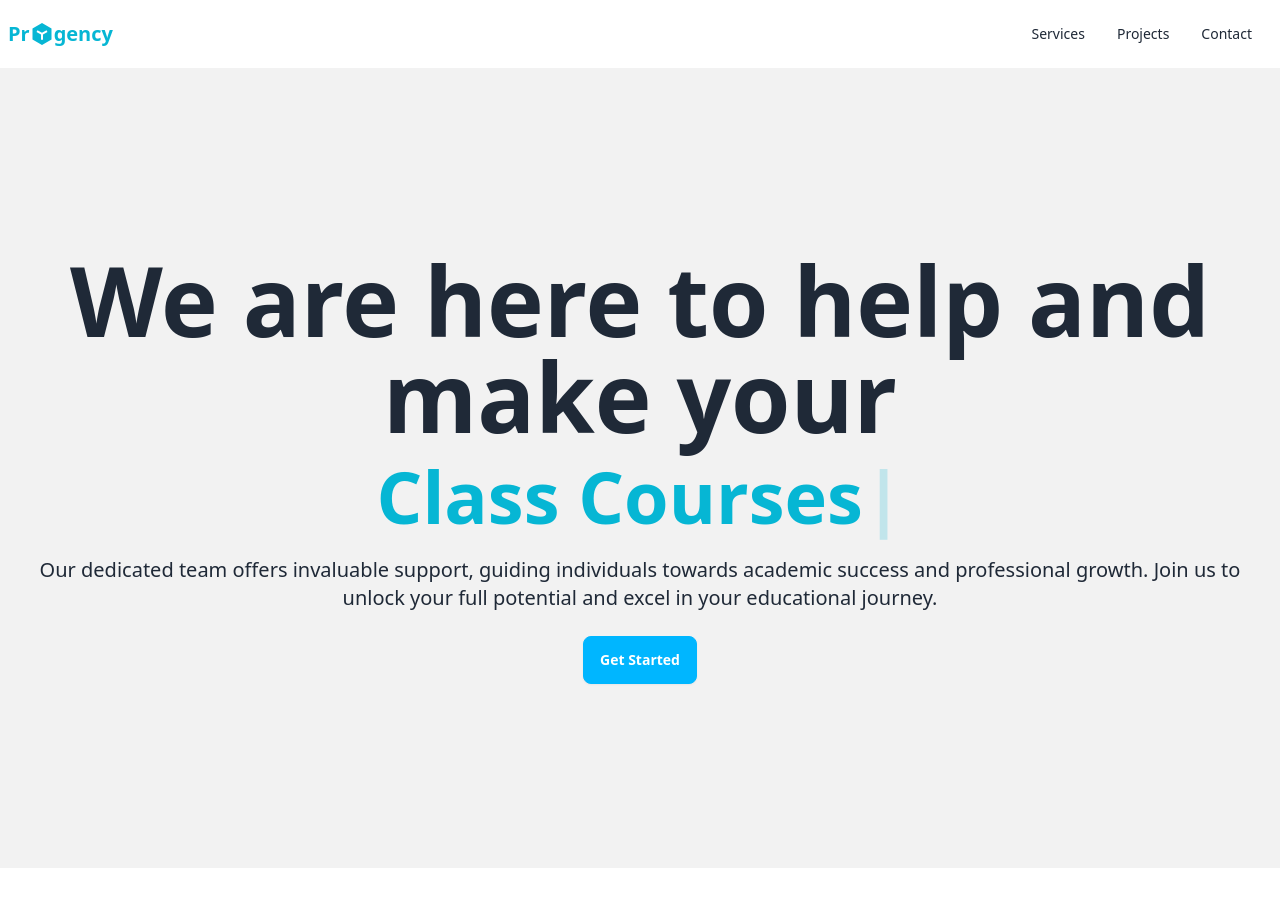
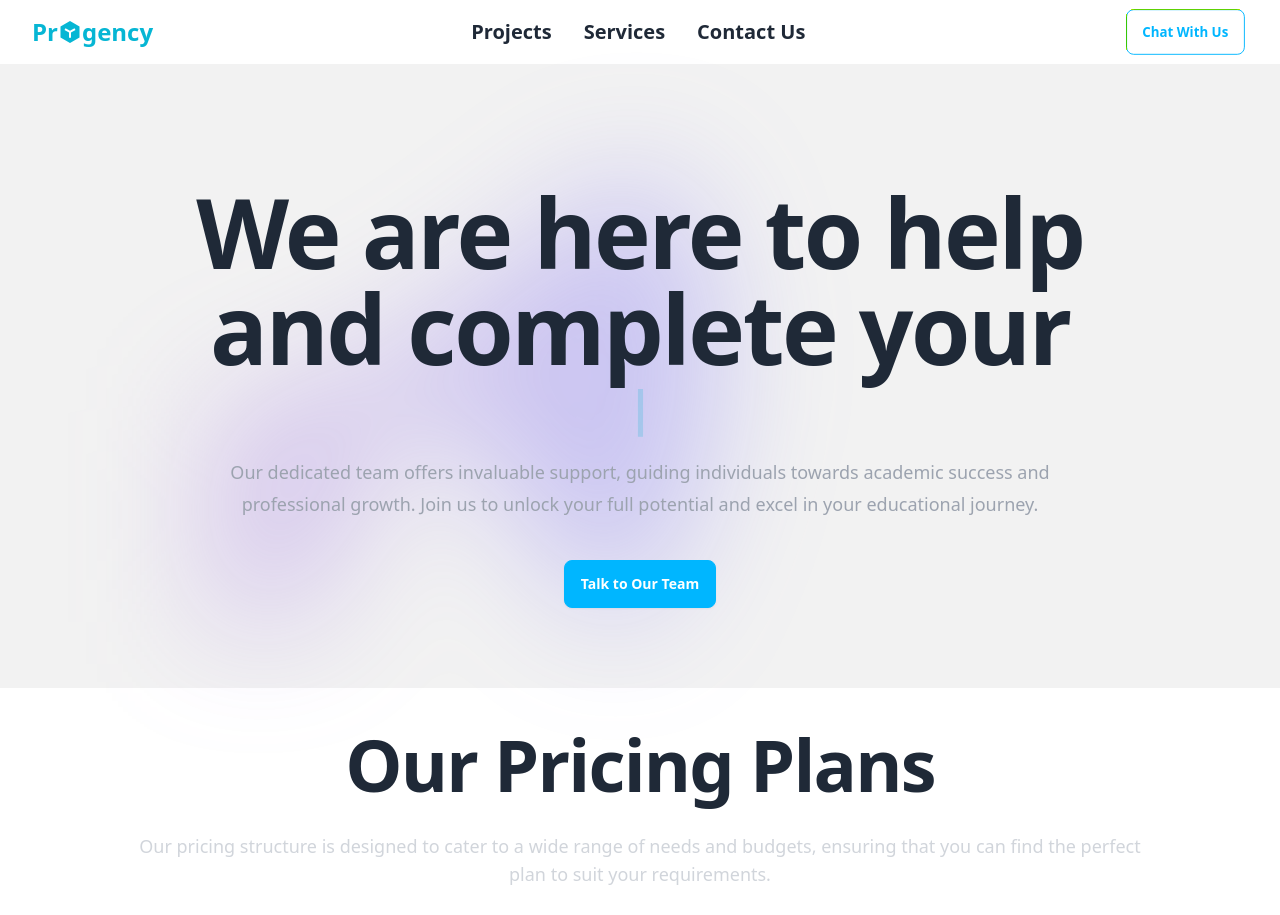
Before and after one commit to Avi2492/progency, a React (Vite) app in the folder client/: page / in a window 1280 px wide. Shown: the top 915 px of the page. Built offline with nearby package versions, Linux system fonts and the light colour scheme.

Commit message:
Navbar changed and Counting tab added

```diff
--- a/client/src/components/footer/Footer.jsx
+++ b/client/src/components/footer/Footer.jsx
@@ -5,7 +5,7 @@ import Logo from "../logo/Logo";
 
 const Footer = () => {
   return (
-    <footer className="flex footer items-center p-4 text-neutral-content justify-between bg-base-200">
+    <footer className="flex footer items-center p-4 text-neutral-content justify-between bg-base-100">
       <span className="text-2xl">
         <Logo />
       </span>
--- a/client/src/components/header/Navbar.jsx
+++ b/client/src/components/header/Navbar.jsx
@@ -1,28 +1,90 @@
 import React from "react";
 import Logo from "../logo/Logo";
 import { Link } from "react-router-dom";
+import { RiMenuLine, RiCloseLine } from "@remixicon/react";
+
+const menuItems = [
+  {
+    name: "Projects",
+    to: "/",
+  },
+  {
+    name: "Services",
+    to: "/",
+  },
+  {
+    name: "Contact Us",
+    to: "/",
+  },
+];
 
 const Navbar = () => {
+  const [isMenuOpen, setIsMenuOpen] = React.useState(false);
+
+  const toggleMenu = () => {
+    setIsMenuOpen(!isMenuOpen);
+  };
   return (
-    <div className="navbar bg-base-100">
-      <div className="flex-1">
-        <Link className="text-xl">
-          <Logo />
-        </Link>
+    <div className="mx-auto flex max-w-7xl items-center justify-between px-4 py-2 sm:px-6 lg:px-8 pb-2">
+      <div className="inline-flex items-center space-x-2 text-2xl cursor-pointer">
+        <Logo />
       </div>
-      <div className="flex-none">
-        <ul className="menu menu-horizontal px-1">
-          <li>
-            <Link to={"/"}>Services</Link>
-          </li>
-          <li>
-            <Link to={"/"}>Projects</Link>
-          </li>
-          <li>
-            <Link to={"/"}>Contact</Link>
-          </li>
+      <div className="hidden lg:block">
+        <ul className="inline-flex space-x-8 ">
+          {menuItems.map((item) => (
+            <li key={item.name}>
+              <Link to={item.to} className="text-xl font-bold cursor-pointer">
+                {item.name}
+              </Link>
+            </li>
+          ))}
         </ul>
       </div>
+      <div className="hidden lg:block">
+        <button className="btn btn-outline btn-info">Chat With Us</button>
+      </div>
+      <div className="lg:hidden">
+        <RiMenuLine onClick={toggleMenu} className="h-6 w-6 cursor-pointer" />
+      </div>
+      {isMenuOpen && (
+        <div className="absolute inset-x-0 top-0 z-50 origin-top-right transform p-2 transition lg:hidden">
+          <div className="divide-y-2 divide-gray-50 rounded-lg bg-base-100 shadow-lg ring-1 ring-black ring-opacity-5">
+            <div className="px-5 pb-6 pt-5">
+              <div className="flex items-center justify-between">
+                <div className="inline-flex items-center space-x-2 text-2xl cursor-pointer">
+                  <Logo />
+                </div>
+                <div className="-mr-2">
+                  <button
+                    type="button"
+                    onClick={toggleMenu}
+                    className="btn btn-outline"
+                  >
+                    <span className="sr-only">Close menu</span>
+                    <RiCloseLine className="h-6 w-6" aria-hidden="true" />
+                  </button>
+                </div>
+              </div>
+              <div className="mt-6 mb-6">
+                <nav className="grid gap-y-4">
+                  {menuItems.map((item) => (
+                    <Link
+                      key={item.name}
+                      to={item.to}
+                      className="-m-3 flex items-center rounded-md p-3 text-sm font-semibold hover:bg-base-200"
+                    >
+                      <span className="ml-3 text-base font-medium text-gray-400 cursor-pointer">
+                        {item.name}
+                      </span>
+                    </Link>
+                  ))}
+                </nav>
+              </div>
+              <button className="btn btn-outline btn-info">Chat With Us</button>
+            </div>
+          </div>
+        </div>
+      )}
     </div>
   );
 };
--- a/client/src/layouts/main/Main.jsx
+++ b/client/src/layouts/main/Main.jsx
@@ -4,12 +4,14 @@ import Hero from "../../pages/hero/Hero";
 import Feature from "../../pages/feature/Feature";
 import Contact from "../../pages/contact/Contact";
 import PricePlans from "../../pages/pricing/PricePlans";
+import Testimonial from "../../pages/testimonails/Testimonial";
 const Main = () => {
   return (
     <>
       <Hero />
       <PricePlans />
       <Feature />
+      <Testimonial />
       <Contact />
     </>
   );
--- a/client/src/pages/contact/Contact.jsx
+++ b/client/src/pages/contact/Contact.jsx
@@ -4,7 +4,7 @@ import { RiWhatsappLine } from "@remixicon/react";
 
 const Contact = () => {
   return (
-    <div className="mx-auto max-w-7xl px-4 bg-base-100">
+    <div className="mx-auto max-w-7xl px-4 bg-base-200">
       <div className="mx-auto max-w-7xl py-12 md:py-24">
         <div className="grid items-center justify-items-center gap-x-4 gap-y-10 lg:grid-cols-2">
           <div className="flex items-center justify-center">
--- a/client/src/pages/hero/Hero.jsx
+++ b/client/src/pages/hero/Hero.jsx
@@ -3,18 +3,45 @@ import Typewriter from "typewriter-effect";
 
 const Hero = () => {
   return (
-    <div className="hero min-h-screen bg-base-200">
-      <div className="hero-content text-center">
-        <div className="w-full">
-          <h1 className="text-8xl font-bold mb-4">
-            We are here to help and make your
+    <div className="relative w-full">
+      <div className="relative isolate z-0 bg-base-200 px-6 pt-10 lg:px-8">
+        <div className="relative mx-auto max-w-4xl py-20">
+          <div className="absolute inset-x-4 -top-[2rem] -z-10 transform-gpu overflow-hidden blur-3xl md:-top-[10rem]">
+            <svg
+              className="relative left-[calc(50%-11rem)] -z-10 h-[21.1875rem] max-w-none -translate-x-1/2 rotate-[30deg] sm:left-[calc(50%-30rem)] sm:h-[42.375rem]"
+              viewBox="0 0 1155 678"
+              xmlns="http://www.w3.org/2000/svg"
+            >
+              <path
+                fill="url(#45de2b6b-92d5-4d68-a6a0-9b9b2abad533)"
+                fillOpacity=".3"
+                d="M317.219 518.975L203.852 678 0 438.341l317.219 80.634 204.172-286.402c1.307 132.337 45.083 346.658 209.733 145.248C936.936 126.058 882.053-94.234 1031.02 41.331c119.18 108.451 130.68 295.337 121.53 375.223L855 299l21.173 362.054-558.954-142.079z"
+              />
+              <defs>
+                <linearGradient
+                  id="45de2b6b-92d5-4d68-a6a0-9b9b2abad533"
+                  x1="1155.49"
+                  x2="-78.208"
+                  y1=".177"
+                  y2="474.645"
+                  gradientUnits="userSpaceOnUse"
+                >
+                  <stop stopColor="#5356FF" />
+                  <stop offset={1} stopColor="#FF80B5" />
+                </linearGradient>
+              </defs>
+            </svg>
+          </div>
+          <div className="text-center">
+            <h1 className="text-6xl font-bold tracking-tight sm:text-8xl">
+              We are here to help and complete your
             </h1>
-          <h2 className="text-7xl font-bold text-cyan-500">
+            <h2 className="text-5xl font-bold text-cyan-500 mt-2">
               <Typewriter
                 options={{
                   strings: [
-                  "Projects",
-                  "Class Courses",
+                    "Semester Projects",
+                    "MOOC Courses",
                     "Term Papers",
                     "Research Papers",
                   ],
@@ -23,12 +50,18 @@ const Hero = () => {
                 }}
               />
             </h2>
-          <p className="py-6 text-xl font-medium">
+
+            <p className="mt-6 text-lg leading-8 text-gray-400">
               Our dedicated team offers invaluable support, guiding individuals
-            towards academic success and professional growth. Join us to unlock
-            your full potential and excel in your educational journey.
+              towards academic success and professional growth. Join us to
+              unlock your full potential and excel in your educational journey.
             </p>
-          <button className="btn btn-info text-white">Get Started</button>
+            <div className="mt-10 flex items-center justify-center gap-x-2">
+              <button className="btn btn-info text-white">
+                Talk to Our Team
+              </button>
+            </div>
+          </div>
         </div>
       </div>
     </div>
--- a/client/src/pages/pricing/PricePlans.jsx
+++ b/client/src/pages/pricing/PricePlans.jsx
@@ -7,11 +7,12 @@ const PricePlans = () => {
         <div className="relative mx-auto max-w-7xl px-4">
           <div className="mx-auto mb-24 max-w-2xl text-center lg:max-w-5xl">
             <h1 className="mb-8 text-4xl font-bold tracking-tight sm:text-6xl lg:text-7xl">
-              Lorem ipsum dolor sit amet consectetur.
+              Our Pricing Plans
             </h1>
             <p className="text-lg text-gray-300">
-              Lorem ipsum dolor sit amet consectetur adipisicing elit. Nam,
-              blanditiis.
+              Our pricing structure is designed to cater to a wide range of
+              needs and budgets, ensuring that you can find the perfect plan to
+              suit your requirements.
             </p>
           </div>
           <div className="mx-auto max-w-5xl">
@@ -19,7 +20,7 @@ const PricePlans = () => {
               <div className="w-full lg:-mr-2 lg:w-1/3">
                 <div className="mx-auto max-w-sm rounded-md border border-gray-200 bg-neutral-content pb-20 pl-5 pr-8 pt-6 lg:pb-8">
                   <span className="mb-2 block text-sm font-semibold text-base-200">
-                    BEGGINER
+                    BEGINER
                   </span>
                   <span className="flex items-end">
                     <span className="text-4xl font-extrabold leading-none text-base-200">
--- a/client/src/pages/testimonails/Testimonial.jsx
+++ b/client/src/pages/testimonails/Testimonial.jsx
@@ -1,7 +1,39 @@
 import React from "react";
+import { RiCodeBlock, RiFlashlightLine } from "@remixicon/react";
+import Logo from "../../components/logo/Logo";
+const Testimonial = () => {
+  return (
+    <>
+      <div className="stats shadow flex justify-center items-center text-center">
+        <div className="stat">
+          <div className="stat-figure text-cyan-500">
+            <RiCodeBlock size={40} />
+          </div>
+          <div className="stat-title">Total Projects</div>
+          <div className="stat-value text-cyan-500">10k+</div>
+          <div className="stat-desc">21% more than last month</div>
+        </div>
 
-const Testimonial = () => {
-  return <div>Testimonials</div>;
+        <div className="stat">
+          <div className="stat-figure text-info">
+            <RiFlashlightLine size={40} />
+          </div>
+          <div className="stat-title">Satisfied Students</div>
+          <div className="stat-value text-info">20k+</div>
+          <div className="stat-desc">51% more than last month</div>
+        </div>
+
+        <div className="stat">
+          <div className="stat-figure text-secondary">
+            <Logo />
+          </div>
+          <div className="stat-value">100%</div>
+          <div className="stat-title">Tasks done</div>
+          <div className="stat-desc">by us</div>
+        </div>
+      </div>
+    </>
+  );
 };
 
 export default Testimonial;
```
Lines whose indentation alone changed are shown as unchanged.
